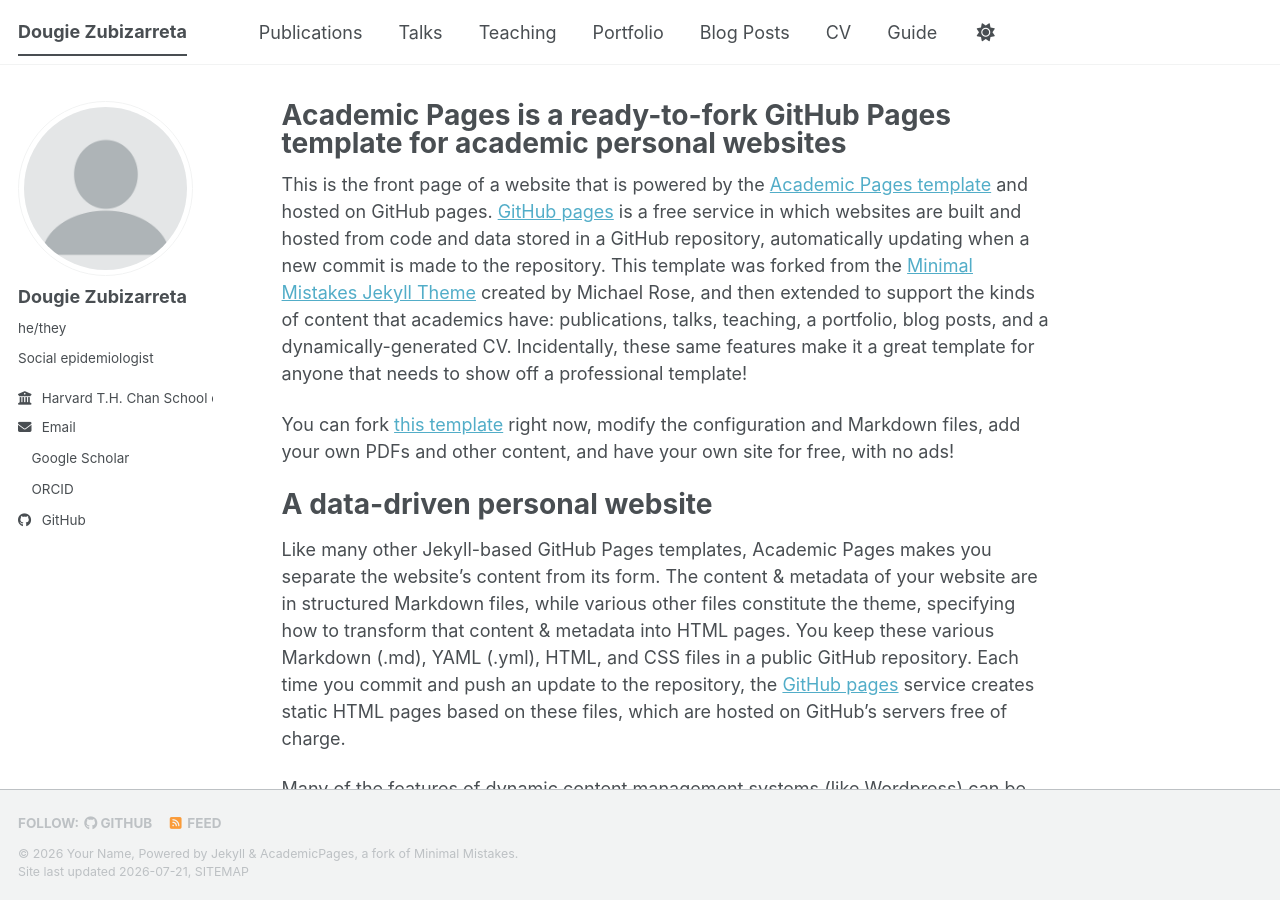
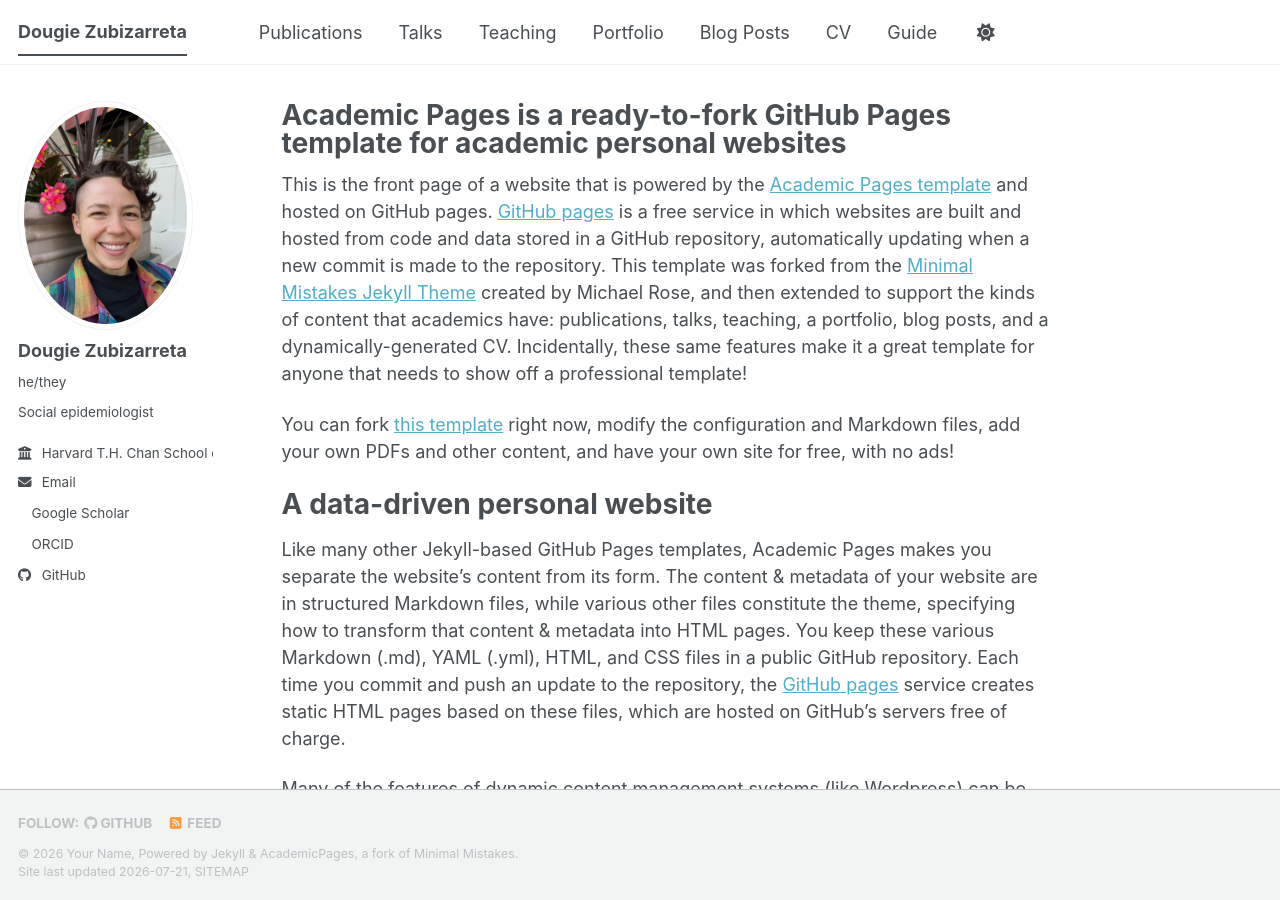
Before and after one commit to dougie-zubizarreta/dougie-zubizarreta.github.io, a Jekyll site: the page built from _pages/about.md, in a window 1280 px wide and 900 px high. Built offline with Jekyll 4.4.1, drawn with Linux system fonts in a browser that asks for light colours; a style sheet for code colours, icons or effects is not loaded.

Commit message:
Update _config.yml

```diff
--- a/_config.yml
+++ b/_config.yml
@@ -23,7 +23,7 @@ repository               : "dougie-zubizarreta/dougie-zubizarreta.github.io"
 #               Additional customization can be done by editing /_includes/author-profile.html
 author:
   # Biographic information
-  avatar           : "profile.png"
+  avatar           : "DZ Headshot.JPG"
   name             : "Dougie Zubizarreta"
   pronouns         : "he/they"
   bio              : "Social epidemiologist"
```
